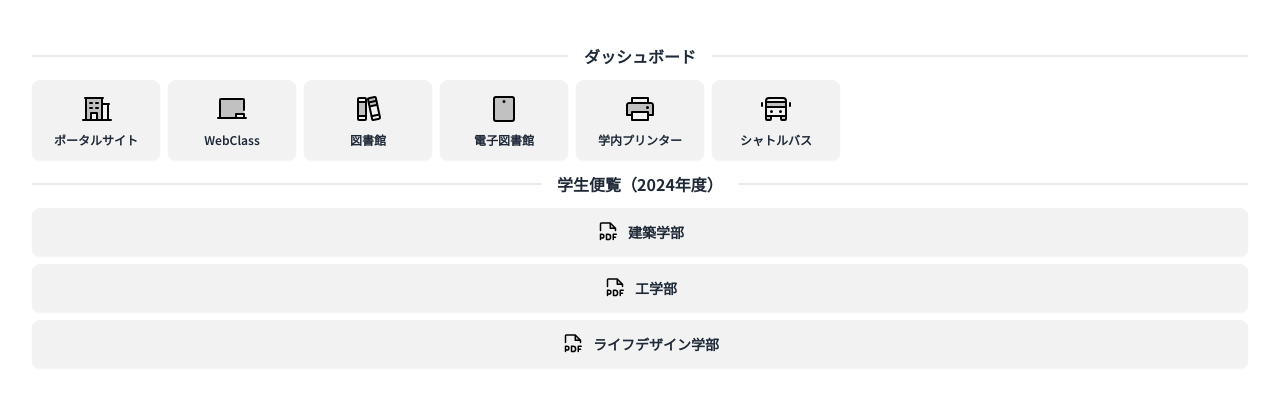
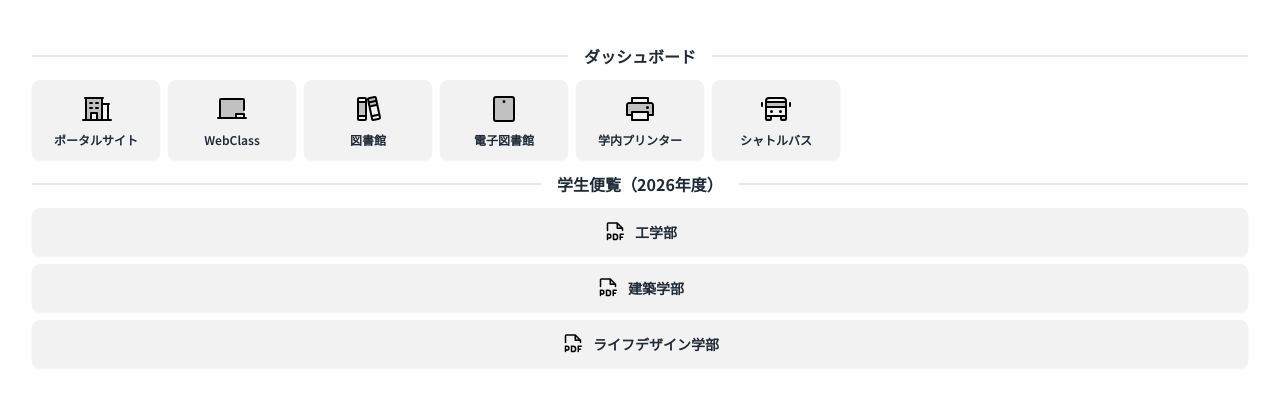
Before and after one commit to tohtech-softtech/dashboard, a Next.js app: page / in a window 1280 px wide. Shown: the top 406 px of the page. Built offline with nearby package versions, Linux system fonts and the light colour scheme.

Commit message:
学生便覧を2026年度版に更新

```diff
--- a/src/pages/index.tsx
+++ b/src/pages/index.tsx
@@ -27,15 +27,15 @@ export default function Home() {
           シャトルバス
         </LinkButton>
       </div>
-      <Divider>学生便覧（2024年度）</Divider>
+      <Divider>学生便覧（2026年度）</Divider>
       <div className="grid gap-2">
-        <BlockLinkButton href="https://www.tohtech.ac.jp/outline/disclosure/condition_R5/document/gakuseibinran2024.pdf" imgUrl="ph-file-pdf-duotone.svg">
+        <BlockLinkButton href="https://www.tohtech.ac.jp/outline/disclosure/condition_R8/document/gakuseibinran2026.pdf#page=22" imgUrl="ph-file-pdf-duotone.svg">
+          工学部
+        </BlockLinkButton>
+        <BlockLinkButton href="https://www.tohtech.ac.jp/outline/disclosure/condition_R8/document/gakuseibinran2026.pdf#page=79" imgUrl="ph-file-pdf-duotone.svg">
           建築学部
         </BlockLinkButton>
-        <BlockLinkButton href="https://www.tohtech.ac.jp/outline/disclosure/condition_R5/document/gakuseibinran2024.pdf" imgUrl="ph-file-pdf-duotone.svg">
-          工学部
-        </BlockLinkButton>
-        <BlockLinkButton href="https://www.tohtech.ac.jp/outline/disclosure/condition_R5/document/gakuseibinran2024.pdf" imgUrl="ph-file-pdf-duotone.svg">
+        <BlockLinkButton href="https://www.tohtech.ac.jp/outline/disclosure/condition_R8/document/gakuseibinran2026.pdf#page=102" imgUrl="ph-file-pdf-duotone.svg">
           ライフデザイン学部
         </BlockLinkButton>
       </div>
```
